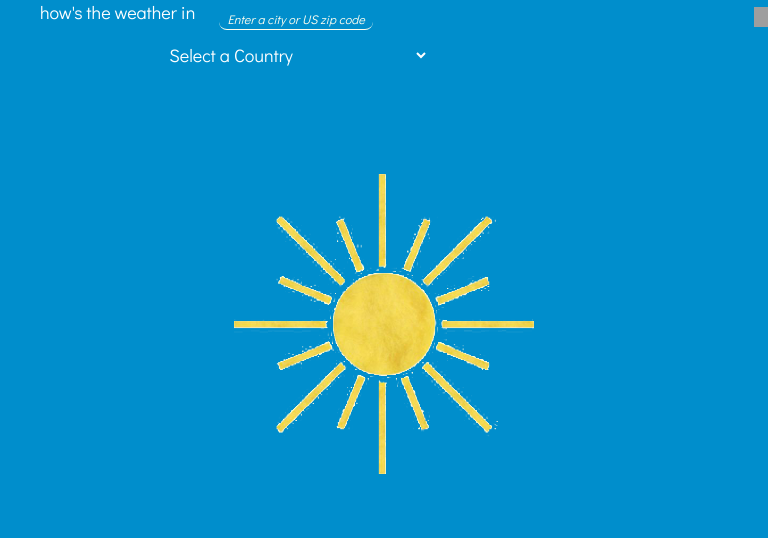
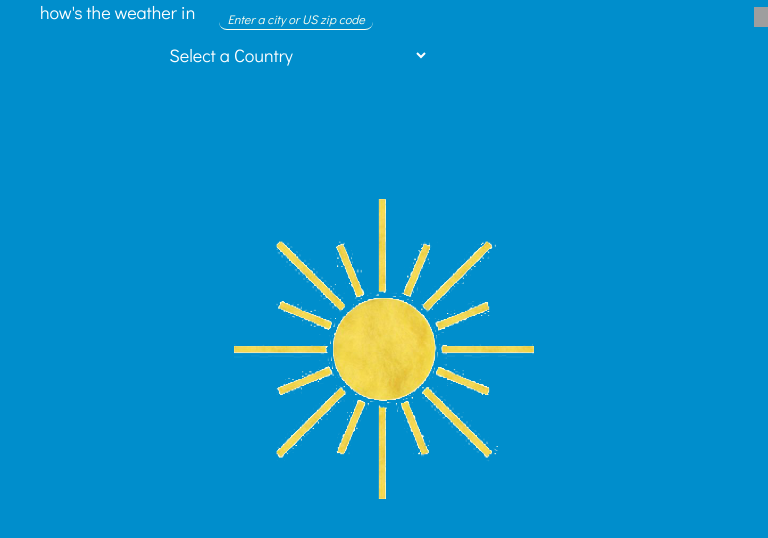
Before and after one commit to tova-moskowitz/weather-app, a React (Create React App) app: page / in a window 768 px wide. Shown: the top 538 px of the page. Built offline with nearby package versions, Linux system fonts and the light colour scheme; grey boxes are pictures that could not be loaded; a web font is replaced by a local one.

Commit message:
more responsive

```diff
--- a/src/App.css
+++ b/src/App.css
@@ -244,4 +244,22 @@ select {
     width: 50%;
     margin: 0 45px;
   }
+  .cityName {
+    margin-top: -33px;
+    margin-bottom: 100px;
+  }
 }
+
+@media only screen and (min-width: 375px) {
+  .cityName {
+    margin-top: -33px;
+    margin-bottom: 100px;
+  }
+}
+
+@media only screen and (min-width: 768px) {
+  .cityName {
+    margin-top: 35px;
+    margin-bottom: 10px;
+  }
+}
```
